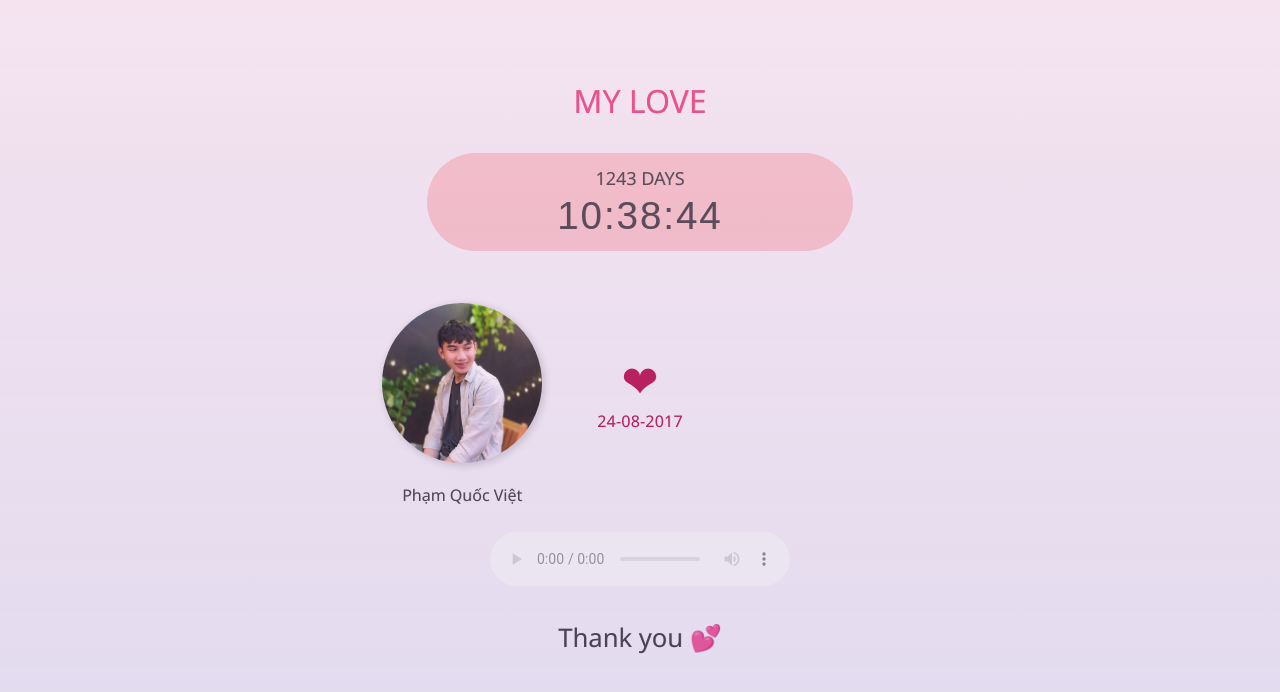
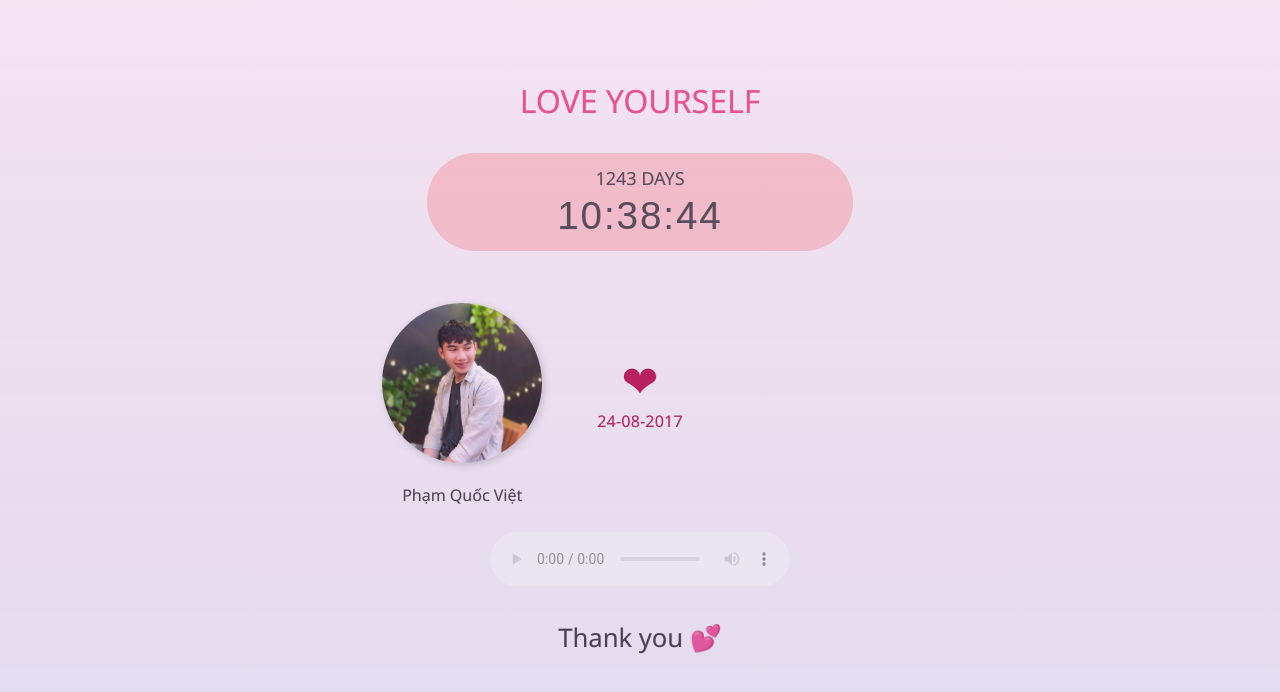
Before and after one commit to vietter99/mylove, a plain HTML site: page index.html in a window 1280 px wide. Drawn offline with Linux system fonts and the light colour scheme.

Commit message:
Update index.html

```diff
--- a/index.html
+++ b/index.html
@@ -6,11 +6,11 @@
       <meta http-equiv="X-UA-Compatible" content="ie=edge">
       <link rel="stylesheet" href="style.css">
       <link rel="shortcut icon" type="image/png" href="img/favicon.png"/>
-      <title>MY LOVE</title>
+      <title>LOVE YOURSELF</title>
 </head>
 <body>
      <div id="wrapper">
-           <h1>MY LOVE</h1>
+           <h1>LOVE YOURSELF</h1>
 
            <div id="clock-box">
                  <div id="clock">
```
